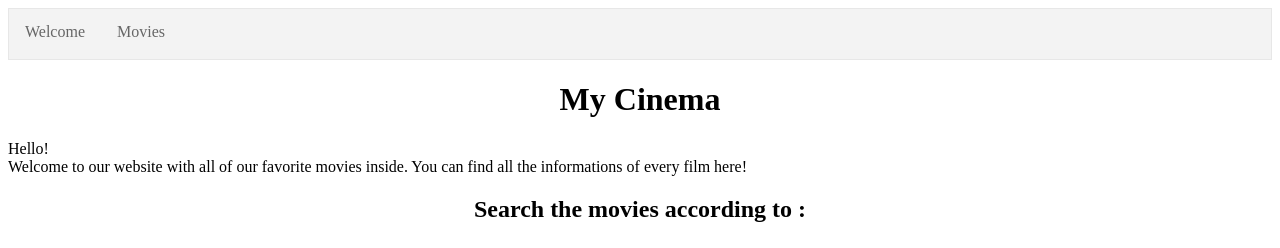
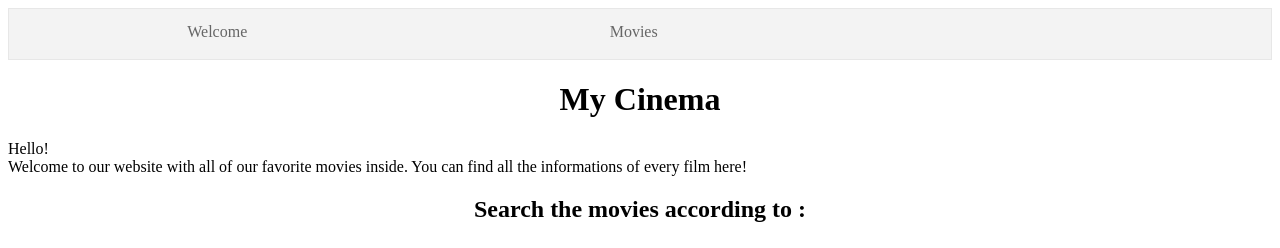
Before and after one commit to tmartial/Film_Web, a Flask app: page / in a window 1280 px wide. Shown: the top 248 px of the page. Run offline with Flask 2, Linux system fonts and the light colour scheme.

Commit message:
display welcome page center

```diff
--- a/templates/base.html
+++ b/templates/base.html
@@ -1,4 +1,13 @@
 <!DOCTYPE html>
+<style>
+li {
+  list-style: none;
+  display: inline-block;
+  width: 33%;
+  height: 50px;
+  text-align: center;
+}
+</style>
 <html>
   <head>
     <title>{{ page_title|default('BioInfo 4A Web dev Introdution') }}</title>
```
